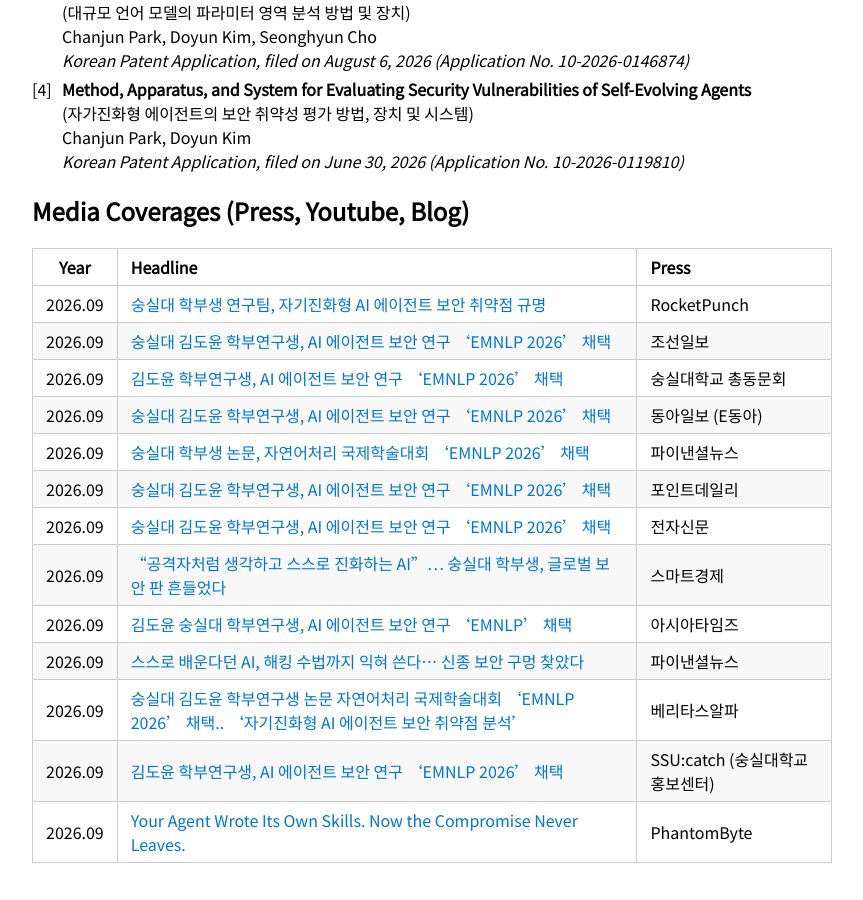
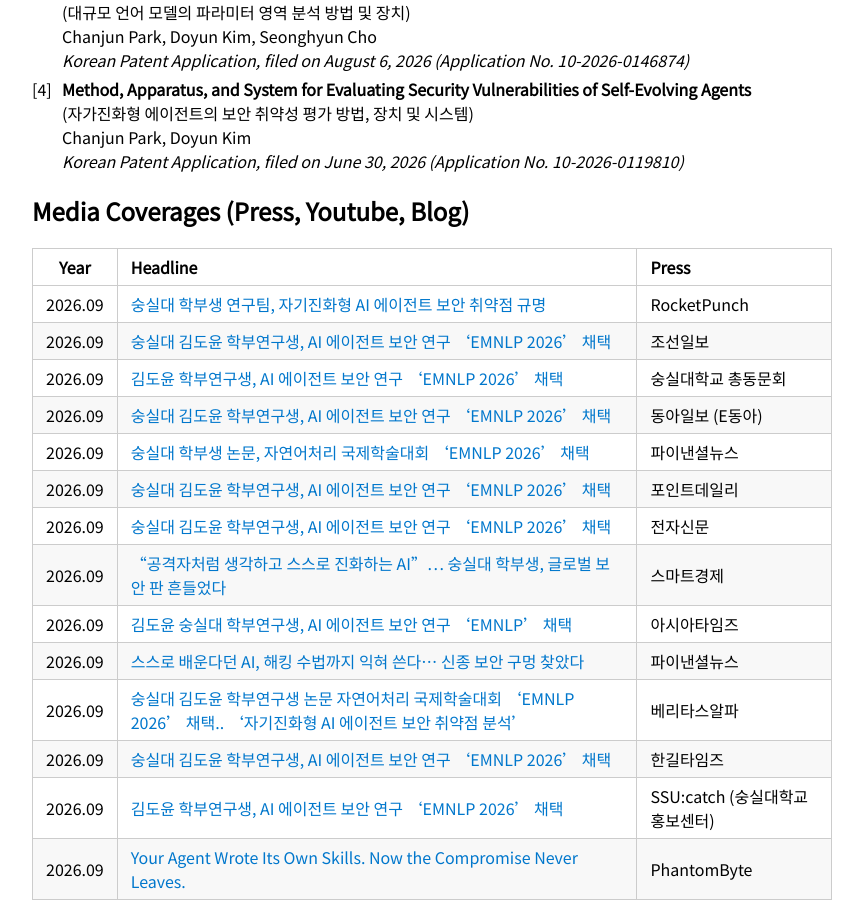
Before and after one commit to Doyun-coding/Doyun-coding.github.io, a Jekyll site: the page built from index.md, in a window 1280 px wide and 900 px high, scrolled down 1315 px. Shown: the whole window, without its empty margins (208-1071 px from the left). Built offline with Jekyll 4.4.1, drawn with Linux system fonts in a browser that asks for light colours; our own code applies the rules of GitHub Pages for plain Markdown files; before the commit the page ends 2178 px from its top, so only the background shows below that.

Commit message:
Add Hangil Times media coverage entry
Co-Authored-By: Claude Sonnet 5 <noreply@anthropic.com>

```diff
--- a/index.md
+++ b/index.md
@@ -44,5 +44,6 @@ Year | Headline | Press
 2026.09 | [김도윤 숭실대 학부연구생, AI 에이전트 보안 연구 'EMNLP' 채택](https://www.asiatime.co.kr/article/20260903500321) | 아시아타임즈
 2026.09 | [스스로 배운다던 AI, 해킹 수법까지 익혀 쓴다… 신종 보안 구멍 찾았다](https://www.fnnews.com/news/202609031432293949) | 파이낸셜뉴스
 2026.09 | [숭실대 김도윤 학부연구생 논문 자연어처리 국제학술대회 'EMNLP 2026' 채택.. '자기진화형 AI 에이전트 보안 취약점 분석'](https://www.veritas-a.com/news/articleView.html?idxno=626076) | 베리타스알파
+2026.09 | [숭실대 김도윤 학부연구생, AI 에이전트 보안 연구 'EMNLP 2026' 채택](http://hangiltimes.com/skin/news/basic/view_pop.php?v_idx=146807) | 한길타임즈
 2026.09 | [김도윤 학부연구생, AI 에이전트 보안 연구 'EMNLP 2026' 채택](https://scatch.ssu.ac.kr/%EB%89%B4%EC%8A%A4%EC%84%BC%ED%84%B0/%EC%A3%BC%EC%9A%94%EB%89%B4%EC%8A%A4/?slug=%ea%b9%80%eb%8f%84%ec%9c%a4-%ed%95%99%eb%b6%80%ec%97%b0%ea%b5%ac%ec%83%9d-ai-%ec%97%90%ec%9d%b4%ec%a0%84%ed%8a%b8-%eb%b3%b4%ec%95%88-%ec%97%b0%ea%b5%ac-emnlp-2026-%ec%b1%84%ed%83%9d) | SSU:catch (숭실대학교 홍보센터)
 2026.09 | [Your Agent Wrote Its Own Skills. Now the Compromise Never Leaves.](https://articles.phantom-byte.com/your-agent-wrote-its-own-skills-now-the-compromise-never-leaves.html) | PhantomByte
```
